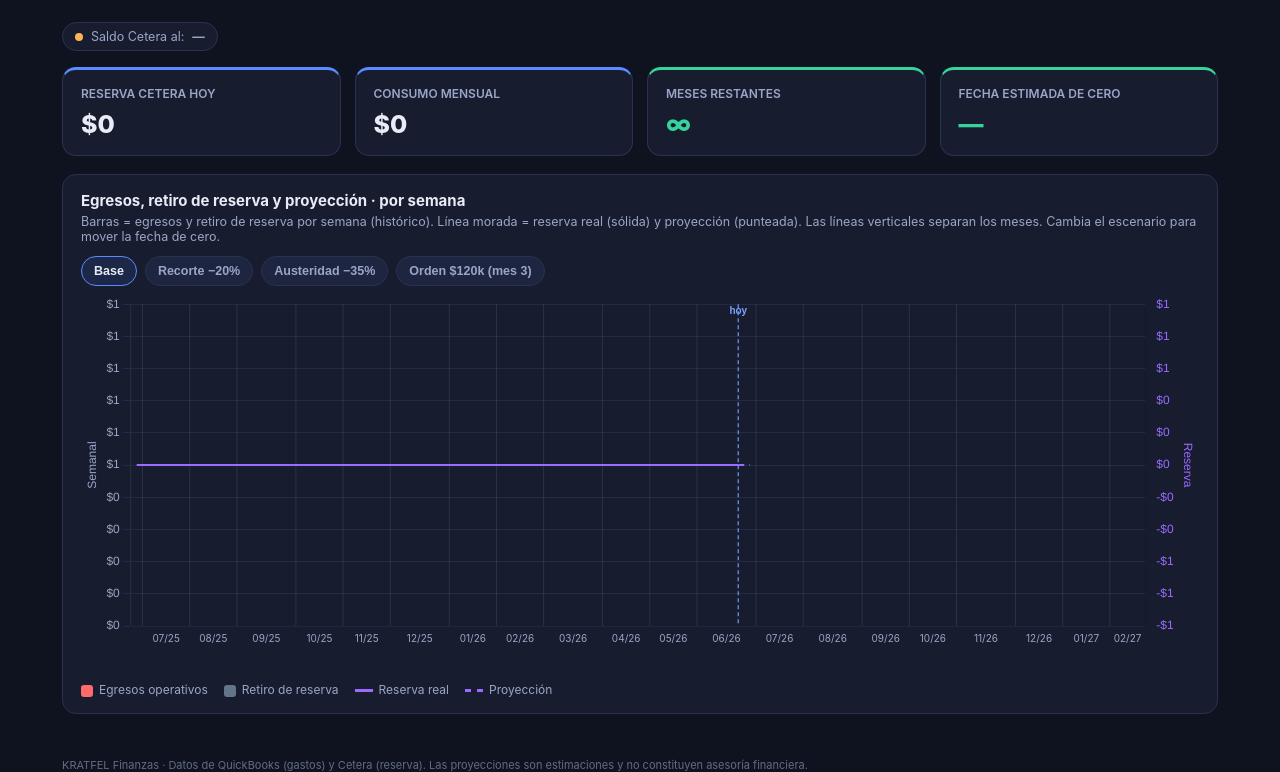
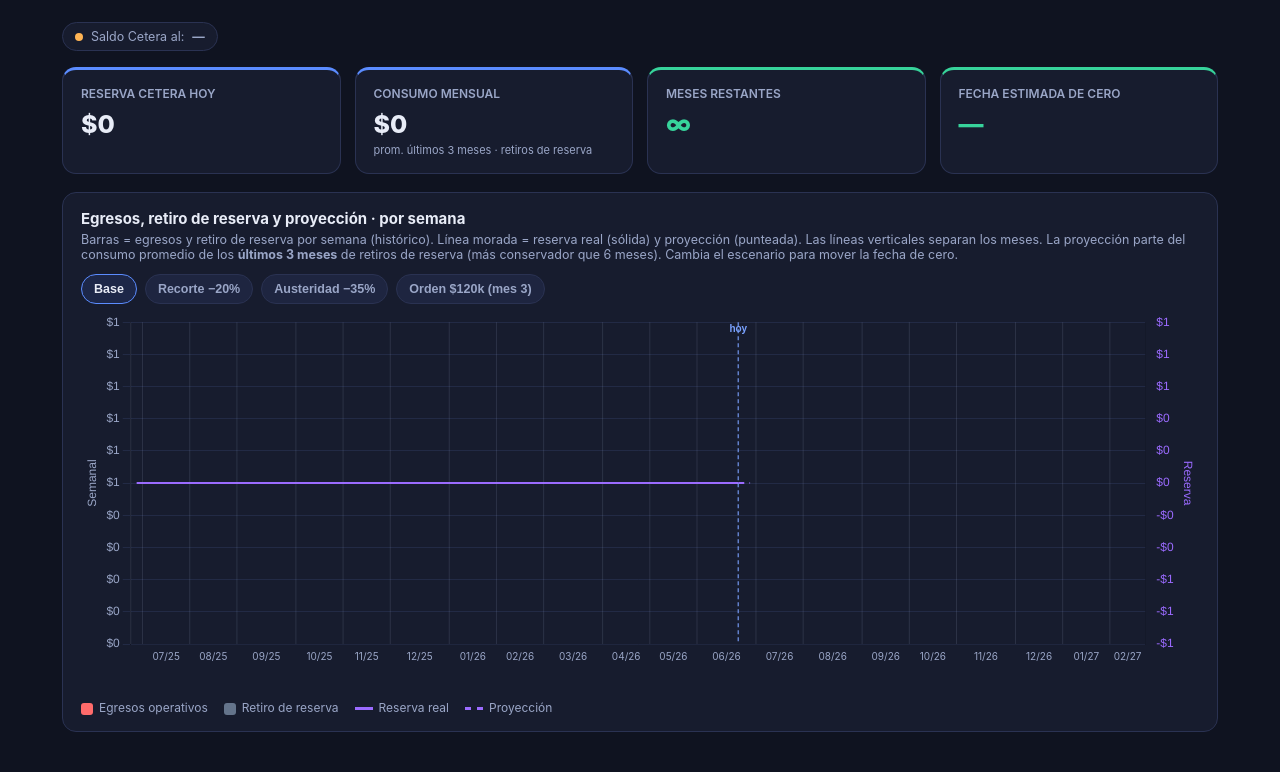
Before and after one commit to pabvi-a11y/kratfel-finanzas, a PHP site: page / in a window 1280 px wide. Shown: the part 63-835 px from the top of the page. Run offline with PHP 8.4, Linux system fonts and the light colour scheme; the visitor is signed in with stand-in values (Sample User, id 1); data that the repository does not hold is empty.

Commit message:
Consistencia dashboard<->forecast: consumo a 3 meses (no 6), indicado en KPI y leyenda

```diff
--- a/index.php
+++ b/index.php
@@ -5,7 +5,7 @@ require_once __DIR__ . '/lib/auth.php';
 require_once __DIR__ . '/lib/runway.php';
 $user = require_login();
 
-$vel = rw_velocidad(6);
+$vel = rw_velocidad(3);
 $saldoRow = rw_saldo_actual();
 $saldo = $saldoRow ? (float)$saldoRow['saldo'] : 0.0;
 $asof = $saldoRow ? date('d/m/Y', strtotime($saldoRow['fecha'])) : '—';
@@ -77,13 +77,13 @@ nav a{padding:8px 14px;border-radius:10px;text-decoration:none;font-size:14px;fo
 </div>
 <div class="kpis">
   <div class="kpi"><div class="lbl">Reserva Cetera hoy</div><div class="val"><?= money($saldo) ?></div></div>
-  <div class="kpi"><div class="lbl">Consumo mensual</div><div class="val" id="kVel"><?= money($vel['velocidad']) ?></div></div>
+  <div class="kpi"><div class="lbl">Consumo mensual</div><div class="val" id="kVel"><?= money($vel['velocidad']) ?></div><div style="color:var(--mut);font-size:11px;margin-top:4px">prom. últimos 3 meses · retiros de reserva</div></div>
   <div class="kpi <?= $cls ?>"><div class="lbl">Meses restantes</div><div class="val" id="kMeses"><?= $mlTxt ?></div></div>
   <div class="kpi <?= $cls ?>"><div class="lbl">Fecha estimada de cero</div><div class="val" id="kCero"><?= htmlspecialchars($proj['fecha_cero']??'—') ?></div></div>
 </div>
 <div class="card">
   <h3>Egresos, retiro de reserva y proyección · por semana</h3>
-  <p class="cap">Barras = egresos y retiro de reserva por semana (histórico). Línea morada = reserva real (sólida) y proyección (punteada). Las líneas verticales separan los meses. Cambia el escenario para mover la fecha de cero.</p>
+  <p class="cap">Barras = egresos y retiro de reserva por semana (histórico). Línea morada = reserva real (sólida) y proyección (punteada). Las líneas verticales separan los meses. La proyección parte del consumo promedio de los <b>últimos 3 meses</b> de retiros de reserva (más conservador que 6 meses). Cambia el escenario para mover la fecha de cero.</p>
   <div class="scen" id="scen"></div>
   <div style="height:380px"><canvas id="chart"></canvas></div>
   <div class="legend"><span><i style="background:#ff6b6b"></i>Egresos operativos</span><span><i style="background:#64748b"></i>Retiro de reserva</span><span><i class="l"></i>Reserva real</span><span><i class="d"></i>Proyección</span></div>
```
